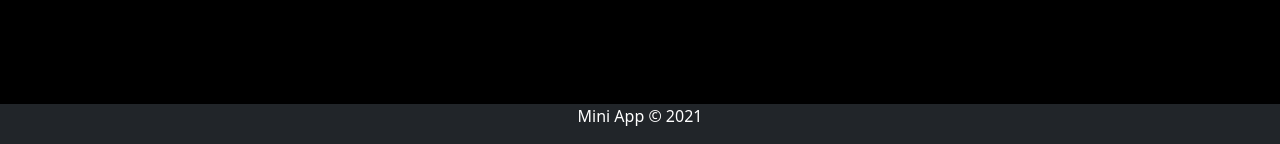
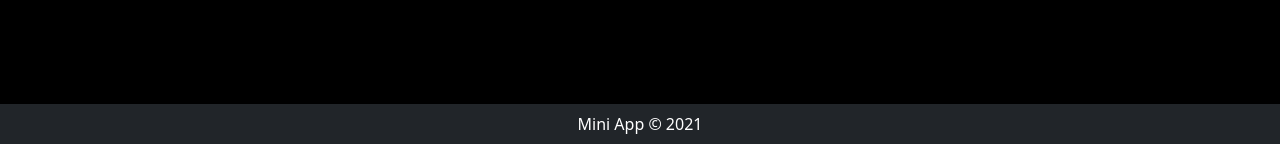
Before and after one commit to ashtonfei/flask-mini-app, a Flask app: page / in a window 1280 px wide. Shown: the part 656-800 px from the top of the page. Run offline with Flask 2, Linux system fonts and the light colour scheme; a user stored in the database is signed in; some libraries are stand-ins or nearby versions.

Commit message:
update footer

```diff
--- a/App/templates/base.html
+++ b/App/templates/base.html
@@ -50,8 +50,8 @@
       {% block content %}{% endblock %}
     </div>
     <!-- Footer -->
-    <div class="bg-dark fixed-bottom pa-5">
-        <p class="text-center">Mini App &copy; 2021</p>
+    <div class="bg-dark fixed-bottom p-2">
+        <p class="text-center m-0">Mini App &copy; 2021</p>
     </div>
     <script
       src="https://cdn.jsdelivr.net/npm/bootstrap@5.0.0-beta3/dist/js/bootstrap.bundle.min.js"
```
